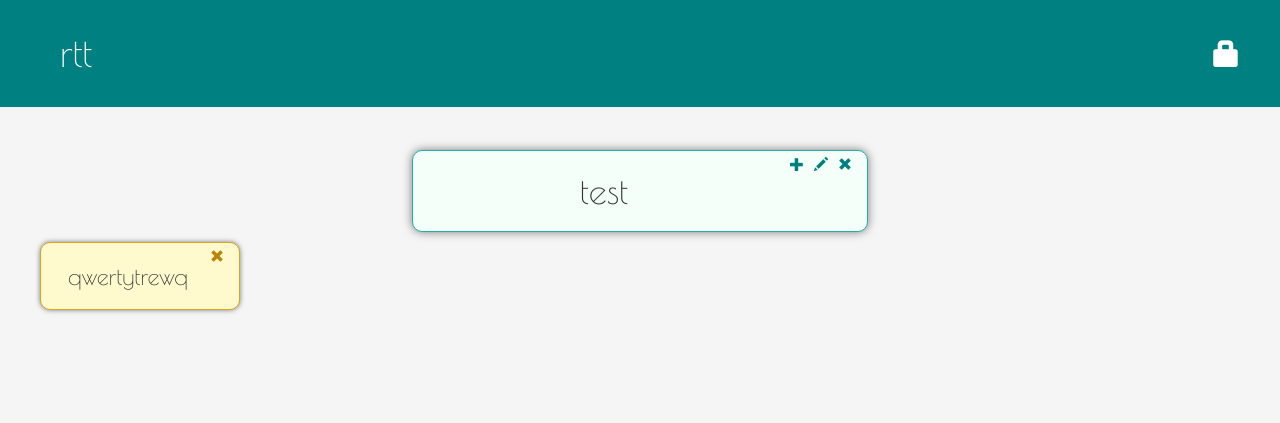
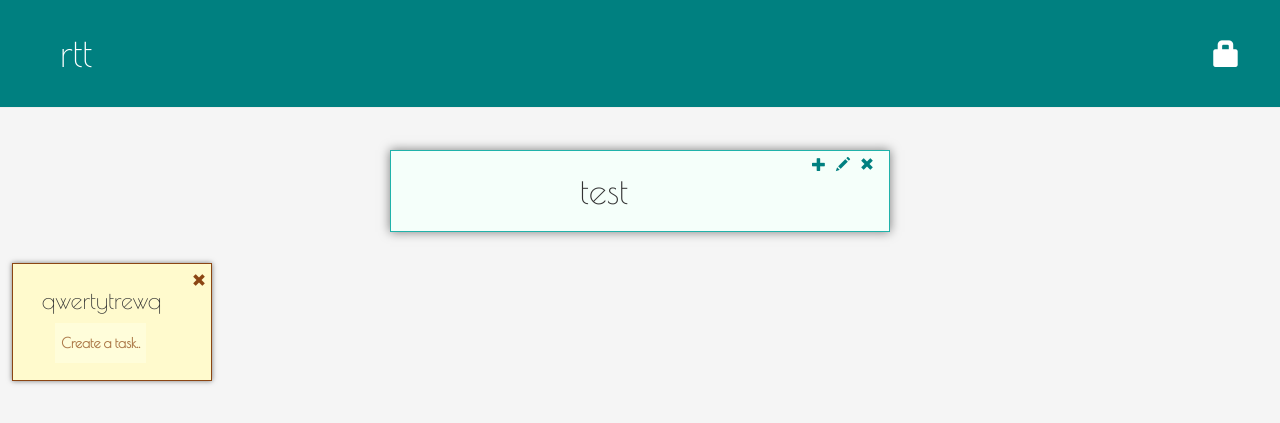
Before and after one commit to glushkovato/real-time-tracker-code, a Django app: page /board/1/ in a window 1280 px wide. Shown: the top 423 px of the page. Run offline with Django 3.2, Linux system fonts and the light colour scheme; data comes from the database, SQL or seed files in the repository; some libraries are stand-ins or nearby versions.

Commit message:
Added a button for creating a task.

```diff
--- a/rtt_app/static/css/rtt_app.css
+++ b/rtt_app/static/css/rtt_app.css
@@ -12,6 +12,10 @@ h1 a {
 
 body {
     background-color: whitesmoke;
+}
+
+.content {
+    width: 100%;
 }
 
 .page-header {
@@ -90,9 +94,9 @@ h1, h2, h3, h4, p, a {
     background-color: mintcream;
     padding: 10px;
     padding-top: 0;
-    margin-bottom: 10px;
+    margin-bottom: 2.5%;
     border: 1px solid lightseagreen;
-    border-radius: 10px;
+    /*border-radius: 10px;*/
     box-shadow: 0 0 10px rgba(0, 0, 0, 0.5);
 }
 
@@ -101,6 +105,7 @@ h1, h2, h3, h4, p, a {
     /*height: 50%;*/
     flex-direction: row;
     justify-content: flex-start;
+
     align-items: flex-start;
     margin-left: -35px;
     /*box-sizing:border-box;*/
@@ -113,16 +118,40 @@ h1, h2, h3, h4, p, a {
     width: 200px;
     height: auto;
     background-color: lemonchiffon;
-    padding: 10px;
-    padding-top: 0;
-    margin-left: 5px;
-    margin-right: 5px;
+    padding: 3px;
+    padding-right: 0;
+    margin-left: 2.5%;
+    margin-right: 0.5%;
     /*margin-top: 5px;*/
-    border: 1px solid goldenrod;
-    border-radius: 10px;
+    border: 1px solid saddlebrown;
+    /*border-radius: 10px;*/
     /*display: inline-block;*/
     /*float: left;*/
     box-shadow: 0 0 5px rgba(0, 0, 0, 0.5);
+}
+
+.button-new-task {
+    margin: 20%;
+    margin-bottom: 0;
+    margin-top: 0;
+    width: auto;
+    height: 40px;
+    font-size: 14px;
+    font-weight: bold;
+    text-align: center;
+    color: saddlebrown;
+    background-color: lightyellow;
+    opacity: 0.7;
+    border: none;
+    font-family: 'Poiret One', cursive;
+
+    -webkit-transition-duration: 0.4s;
+    transition-duration: 0.4s;
+}
+
+.button-new-task:hover {
+    background-color: saddlebrown;
+    color: white;
 }
 
 .board h1 a, .board h1 a:visited {
@@ -210,7 +239,7 @@ h1, h2, h3, h4, p, a {
     margin: 5px;
     border: hidden;
     background-color: transparent;
-    color: darkgoldenrod;
+    color: saddlebrown;
 }
 
 .board p {
--- a/rtt_app/templates/rtt_app/board_detail.html
+++ b/rtt_app/templates/rtt_app/board_detail.html
@@ -41,6 +41,13 @@
                     <a id="buttons" class="remove-card" href="{% url 'card_remove' pk=board.pk card_id=card.pk %}"><span class="glyphicon glyphicon-remove"></span></a>
                     <h3 align="center">{{ card.title }}</h3>
     {#                <h1 align="center"><a href="{% url 'board_detail' pk=card.pk %}">{{ card.title }}</a></h1>#}
+                    <form>
+                        <button type="button" class="button-new-task">Create a task..</button>
+                    </form>
+{#                    <form action="demo_form.asp" method="post">#}
+{#                        <input type="text" name="fname" required>#}
+{#                        <input type="submit" value="Submit">#}
+{#                    </form>#}
                 </div>
             {% endif %}
         {% endfor %}
```
